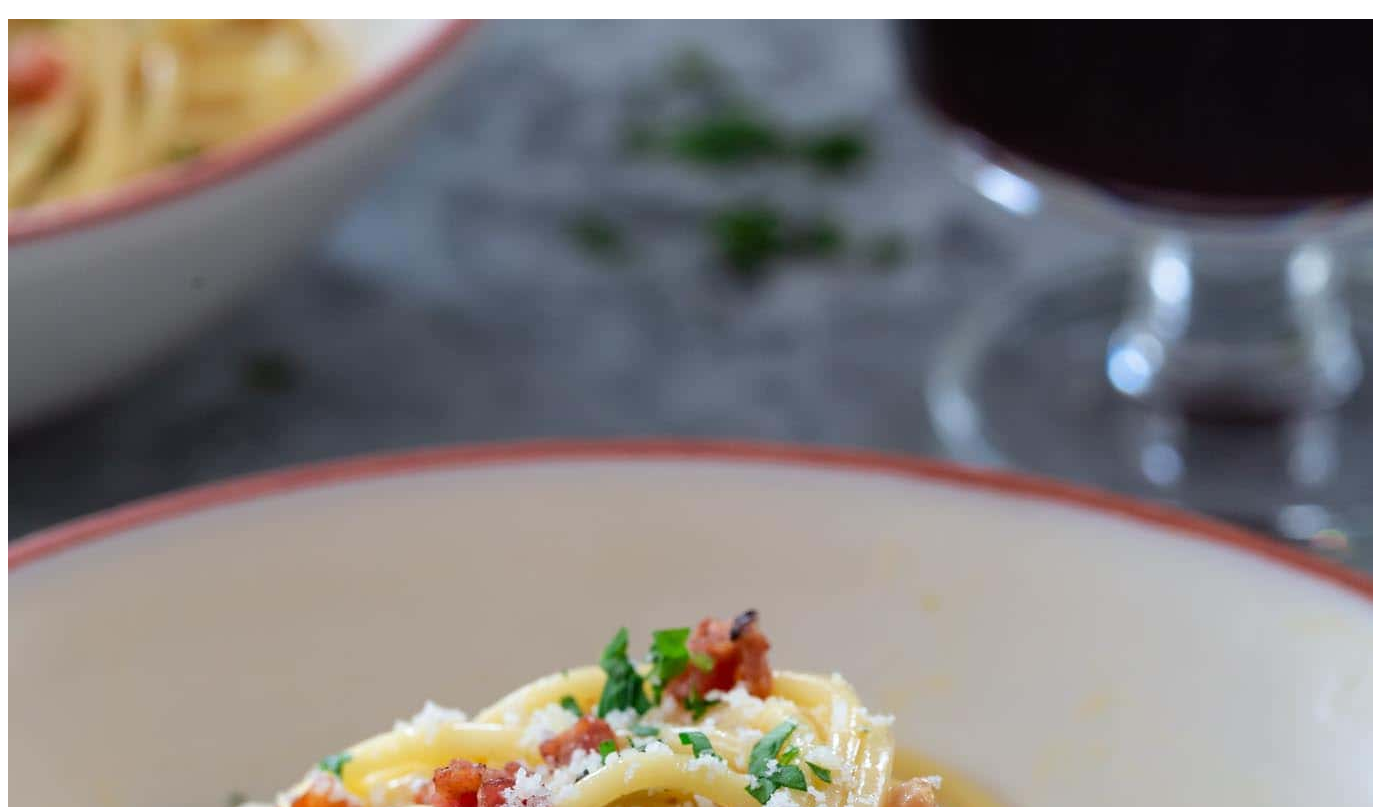
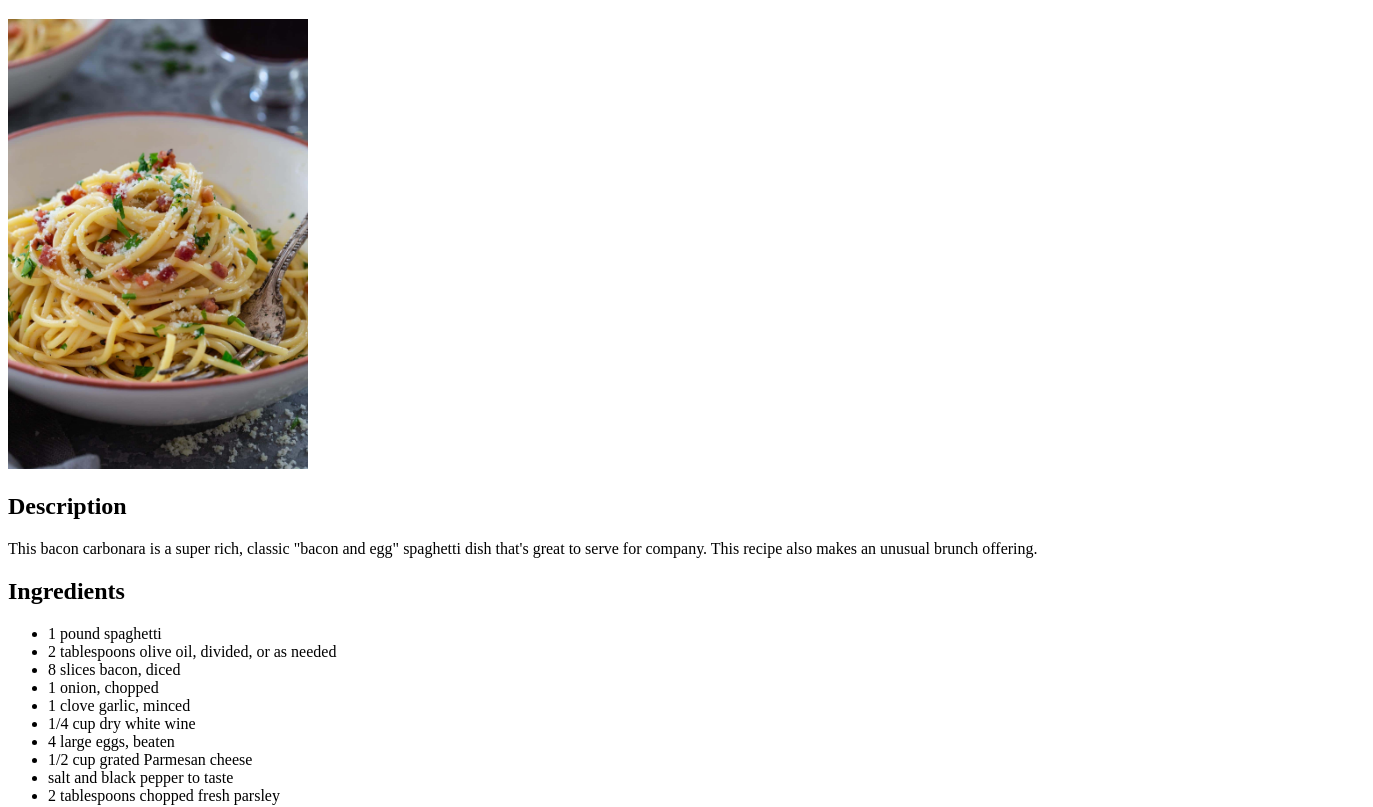
Before and after one commit to donnaven/odin-recipes, a plain HTML site: page recipes/Spaghetti.html in a window 1280 px wide. Shown: the part 61-868 px from the top of the page, 1373 px wide, since content can reach past the window. Drawn offline with Linux system fonts and the light colour scheme.

Commit message:
Add ingredients list

```diff
--- a/recipes/Spaghetti.html
+++ b/recipes/Spaghetti.html
@@ -11,7 +11,8 @@
 <body>
     <h1>Spaghetti Carbonara</h1>
 
-    <img src="../images/spaghetti.jpg">
+    <img src="../images/spaghetti.jpg" width="300" alt="A picture of some
+    tasty spaghetti carbonara">
 
     <h2>Description</h2>
     <p>This bacon carbonara is a super rich, classic "bacon and egg"
@@ -21,7 +22,17 @@
 
     <h2>Ingredients</h2>
     <ul>
-        <li></li>
+        <li>1 pound spaghetti</li>
+        <li> 2 tablespoons olive oil, divided, or as needed</li>
+        <li>8 slices bacon, diced</li>
+        <li>1 onion, chopped</li>
+        <li>1 clove garlic, minced</li>
+        <li>1/4 cup dry white wine</li>
+        <li>4 large eggs, beaten</li>
+        <li>1/2 cup grated Parmesan cheese</li>
+        <li>salt and black pepper to taste</li>
+        <li>2 tablespoons chopped fresh parsley</li>
+        <li>2 tablespoons grated Parmesan cheese</li>
     </ul>
 
 </body>
```
